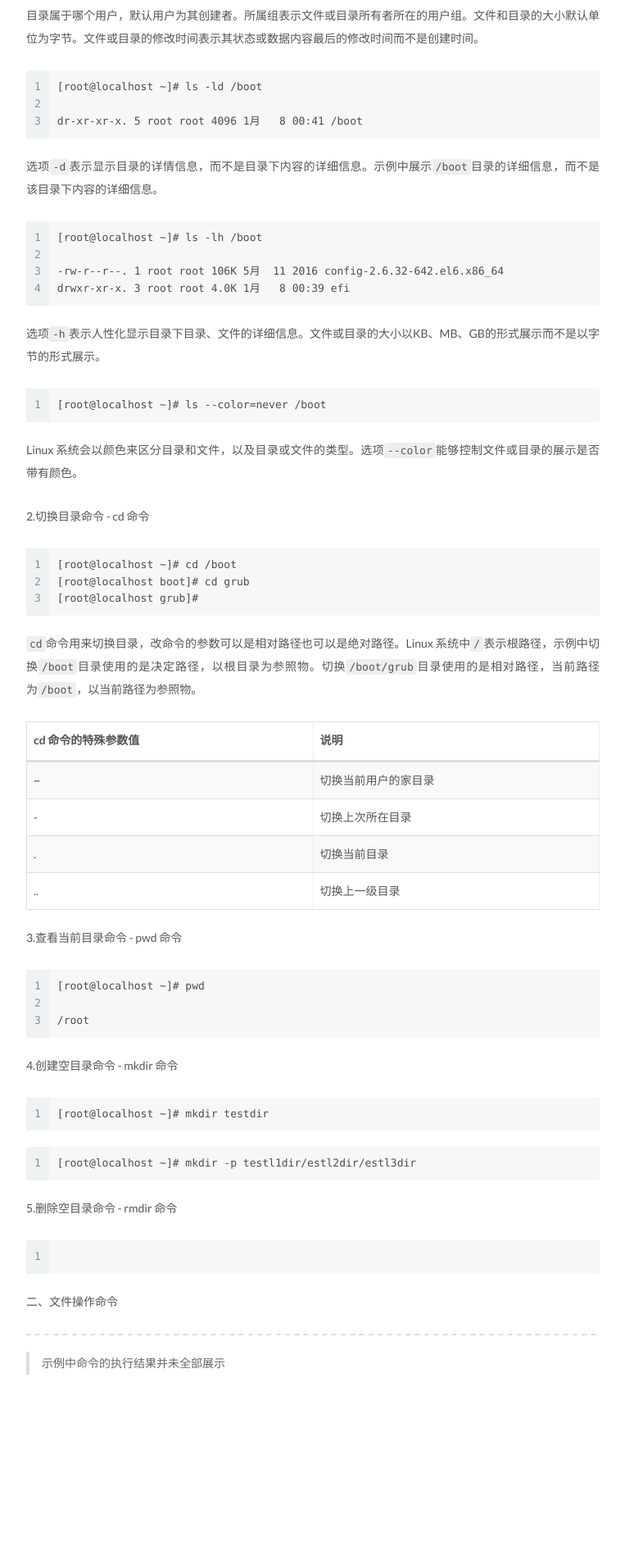
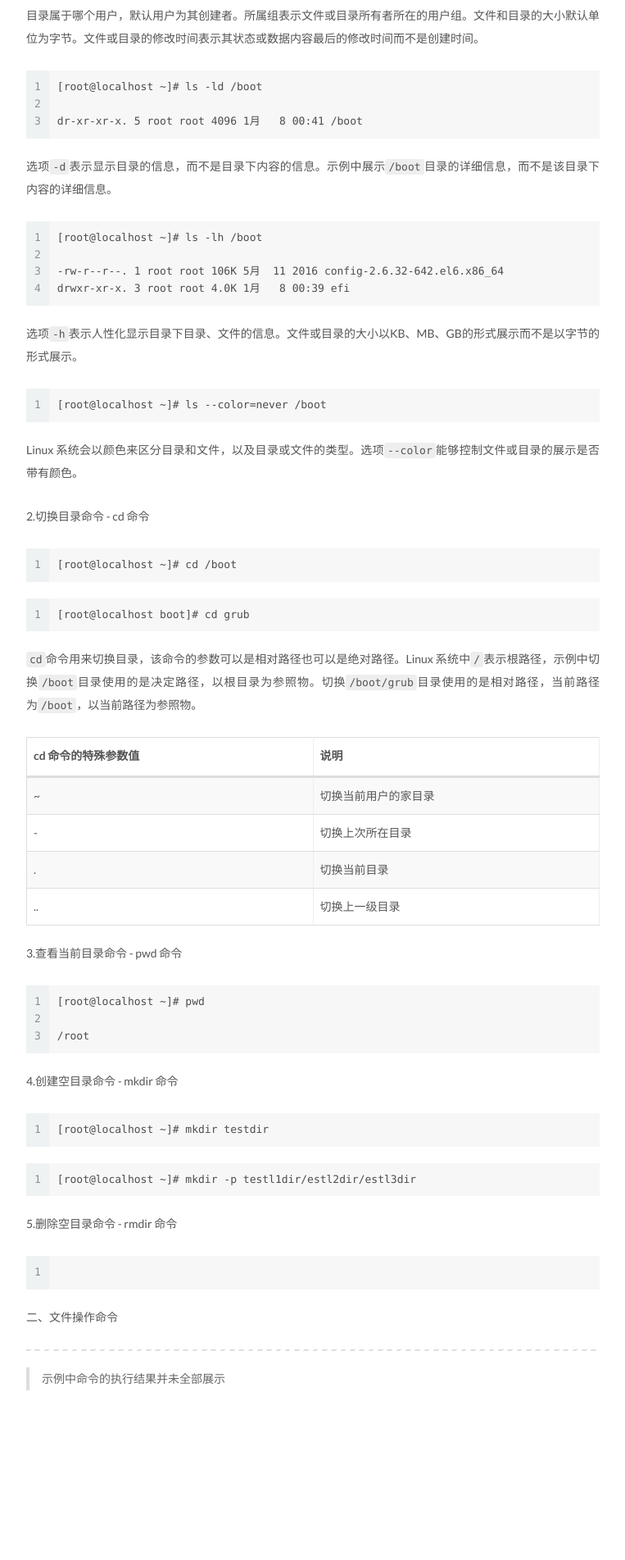
Before and after one commit to chuyibo/chuyibo.github.io, a Jekyll site: the page built from _posts/2021-01-07-Linux 基础命令(二).md, in a window 1280 px wide. Shown: the part 1334-3237 px from the top of the page at 82% size, without its empty margins (258-1021 px from the left). Built offline with Jekyll 4.4.1, drawn with Linux system fonts in a browser that asks for light colours.

Commit message:
2021-01-10

````diff
--- a/_posts/2021-01-07-Linux 基础命令(二).md
+++ b/_posts/2021-01-07-Linux 基础命令(二).md
@@ -53,7 +53,7 @@ drwxr-xr-x. 2 root root     4096 1月   8 00:41 grub
 dr-xr-xr-x. 5 root root 4096 1月   8 00:41 /boot
 ```
 
-选项`-d`表示显示目录的详情信息，而不是目录下内容的详细信息。示例中展示`/boot`目录的详细信息，而不是该目录下内容的详细信息。
+选项`-d`表示显示目录的信息，而不是目录下内容的信息。示例中展示`/boot`目录的详细信息，而不是该目录下内容的详细信息。
 
 ```
 [root@localhost ~]# ls -lh /boot
@@ -62,7 +62,7 @@ dr-xr-xr-x. 5 root root 4096 1月   8 00:41 /boot
 drwxr-xr-x. 3 root root 4.0K 1月   8 00:39 efi
 ```
 
-选项`-h`表示人性化显示目录下目录、文件的详细信息。文件或目录的大小以KB、MB、GB的形式展示而不是以字节的形式展示。
+选项`-h`表示人性化显示目录下目录、文件的信息。文件或目录的大小以KB、MB、GB的形式展示而不是以字节的形式展示。
 
 ```
 [root@localhost ~]# ls --color=never /boot
@@ -74,11 +74,13 @@ Linux 系统会以颜色来区分目录和文件，以及目录或文件的类
 
 ```
 [root@localhost ~]# cd /boot
-[root@localhost boot]# cd grub
-[root@localhost grub]#
 ```
 
-`cd`命令用来切换目录，改命令的参数可以是相对路径也可以是绝对路径。Linux 系统中`/`表示根路径，示例中切换`/boot`目录使用的是决定路径，以根目录为参照物。切换`/boot/grub`目录使用的是相对路径，当前路径为`/boot`，以当前路径为参照物。
+```
+[root@localhost boot]# cd grub
+```
+
+`cd`命令用来切换目录，该命令的参数可以是相对路径也可以是绝对路径。Linux 系统中`/`表示根路径，示例中切换`/boot`目录使用的是决定路径，以根目录为参照物。切换`/boot/grub`目录使用的是相对路径，当前路径为`/boot`，以当前路径为参照物。
 
 | cd 命令的特殊参数值 | 说明                 |
 | ------------------- | -------------------- |
````
